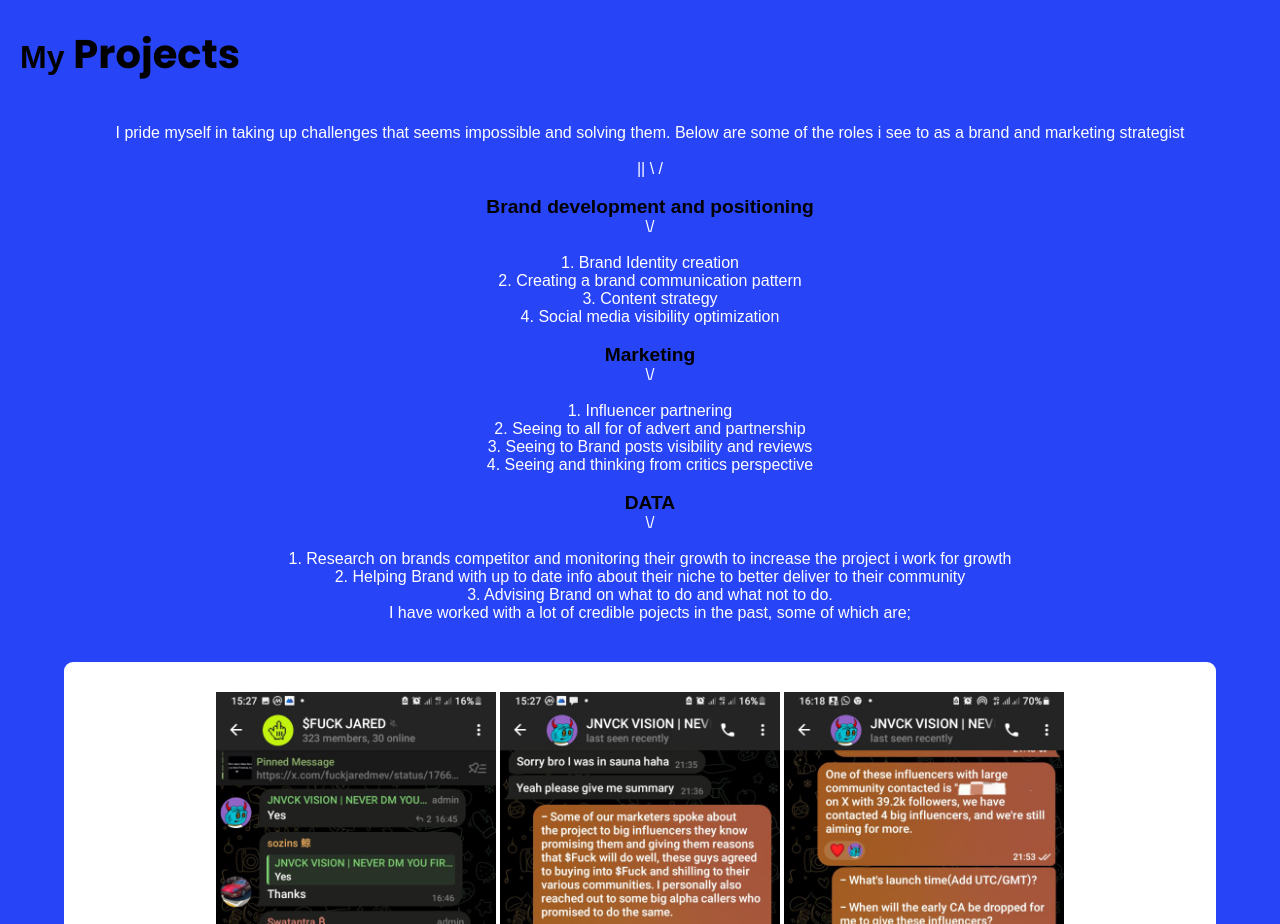
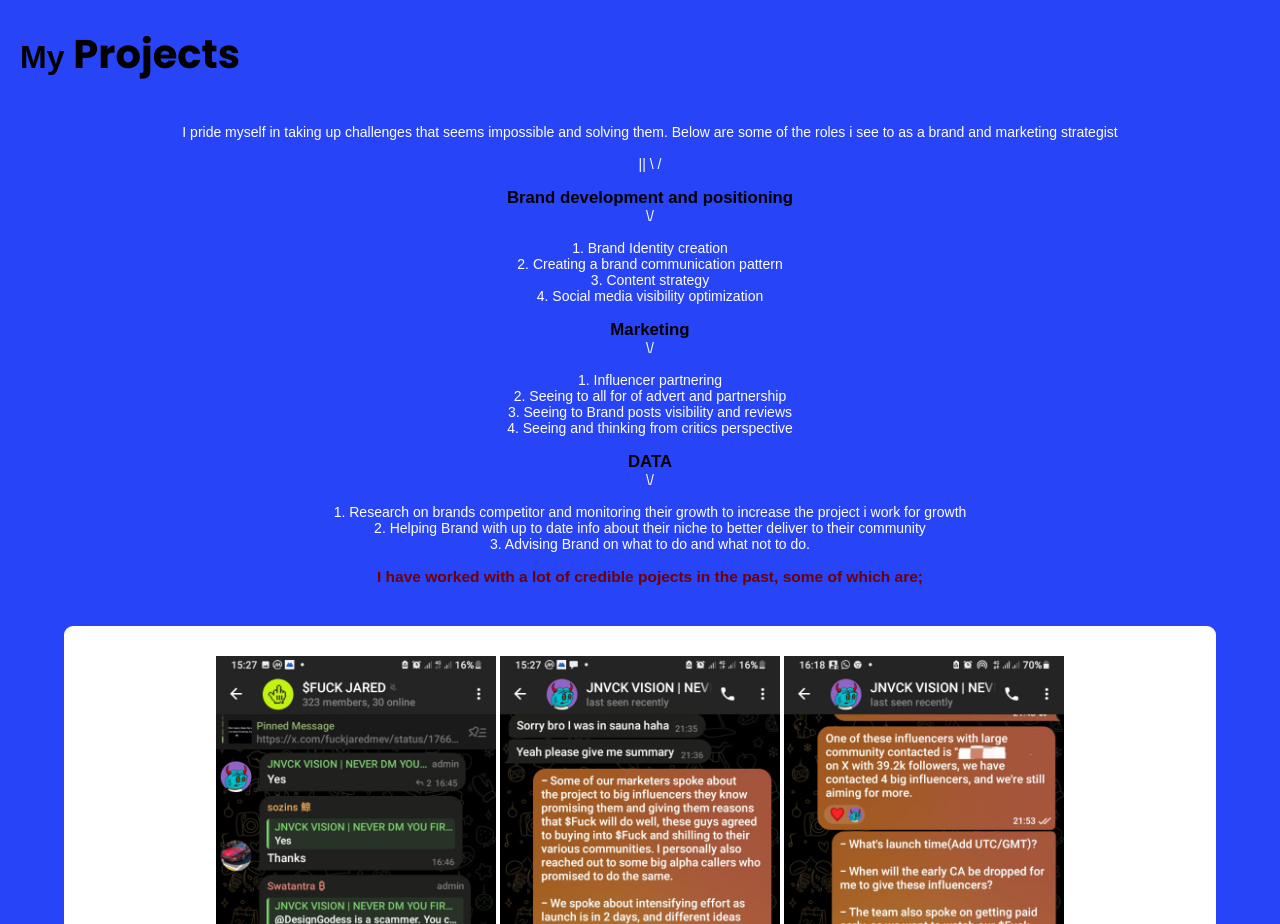
Before and after one commit to Alphaplug/AbbeyTheGrate, a plain HTML site: page Home.html in a window 1280 px wide. Shown: the part 900-1824 px from the top of the page. Drawn offline with Linux system fonts and the light colour scheme.

Commit message:
Add files via upload

```diff
--- a/CSS/home.css
+++ b/CSS/home.css
@@ -615,8 +615,13 @@ nav .phone{
 .first-one .special p{
   margin: 40px 0 40px 20px;
   text-align: center;
+  font-size: 14px;
   color: #fff;
-
+}
+.first-one .special p .span2{
+  color: #6e0202;
+  font-size: 15.5px;
+  font-family: "Dosis",sans-serif;
 }
 .first-one .special p .span1{
   color: #000;
--- a/Home.html
+++ b/Home.html
@@ -191,9 +191,11 @@
             <br>
             3. Advising Brand on what to do and what not to do.
             <br>
+            <br>
 
 
-            I have worked with a lot of credible pojects in the past, some of which are;</p>
+
+            <span class="span2">I have worked with a lot of credible pojects in the past, some of which are;</span></p>
             <div class="search">
                 <div class="one">
                     <img src="Images/Abbey11.jpeg" alt="">
```
Also changed, not shown: index.html (line endings or trailing spaces).
